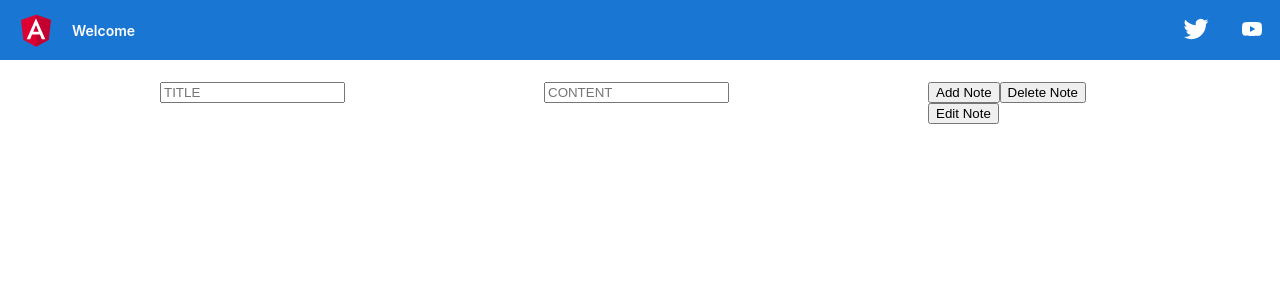
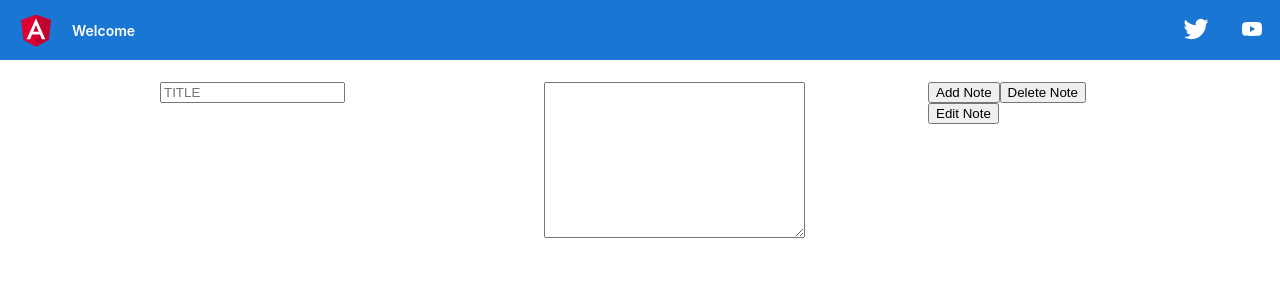
Before and after one commit to konkos/note-taking-app, an Angular app: page /createNote in a window 1280 px wide. Shown: the top 300 px of the page. Built offline with nearby package versions, Linux system fonts and the light colour scheme.

Commit message:
changed note content to textarea

```diff
--- a/src/app/create-note/create-note.component.html
+++ b/src/app/create-note/create-note.component.html
@@ -8,8 +8,8 @@
 
         <div class="item">
              <!-- <label for="noteContent"><h3>Content</h3></label>  -->
-            <input type="text" name="noteContent" id="noteContent" [(ngModel)]= "typedContent" placeholder="CONTENT">
-
+            <!-- <input type="text" name="noteContent" id="noteContent" [(ngModel)]= "typedContent" placeholder="CONTENT"> -->
+            <textarea name="noteContent" id="noteContent" cols="30" rows="10" [(ngModel)]= "typedContent"></textarea>
         </div>
 
         <div class="item">
```
